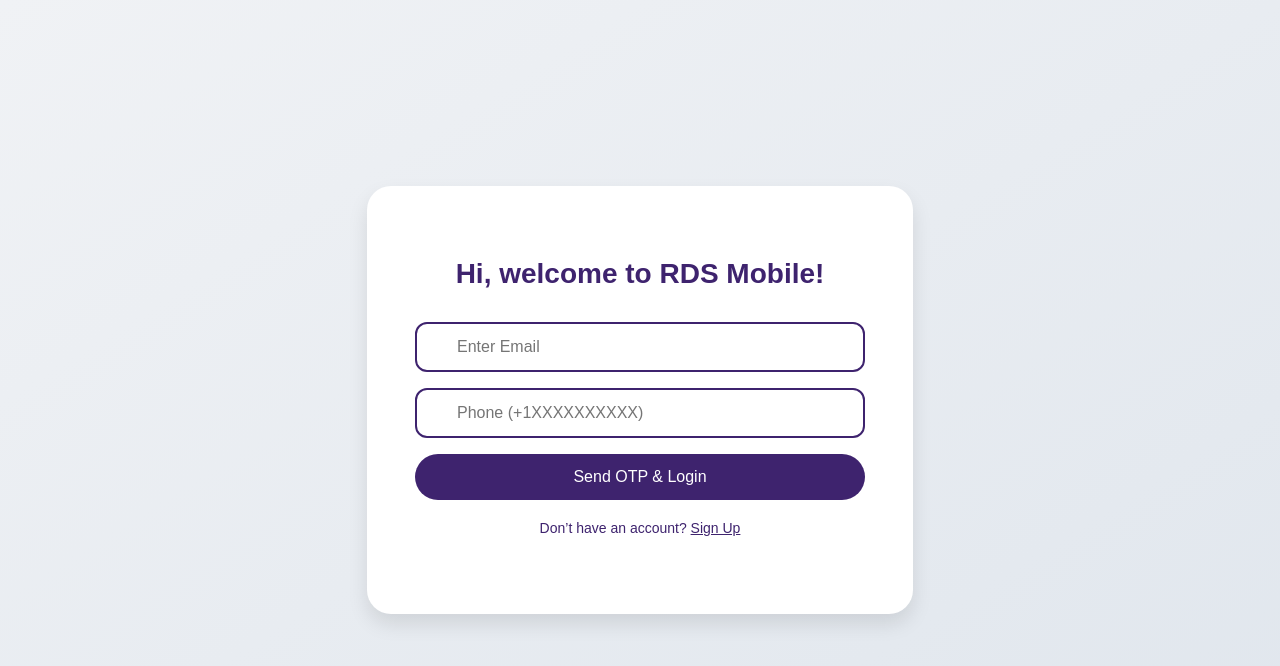
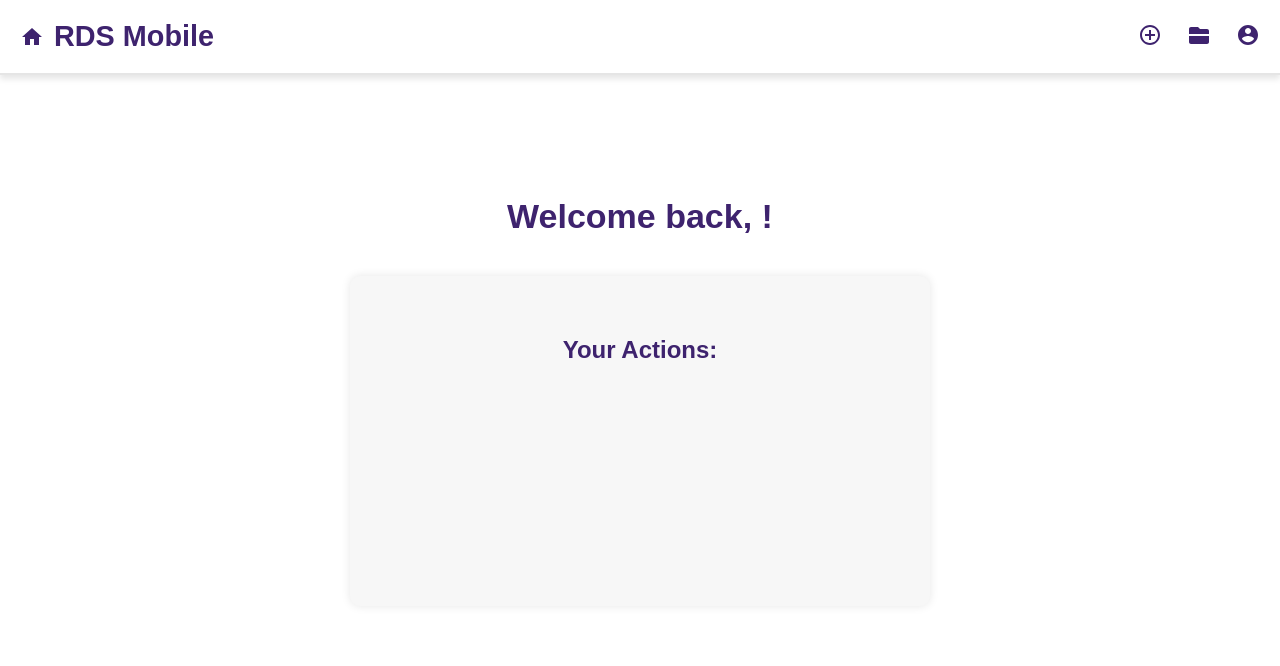
Before and after one commit to uw-ssec/respondent-driven-sampling, a React (Vite) app in the folder client/: page /dashboard in a window 1280 px wide. Before the commit this address led to /login. Shown: the top 666 px of the page. Built offline with nearby package versions, Linux system fonts and the light colour scheme.

Commit message:
feat: Implemented handling of JWTs on a subset of current pages.

```diff
--- a/client/src/App.tsx
+++ b/client/src/App.tsx
@@ -20,20 +20,20 @@ import ViewProfile from '@/pages/Profile/ViewProfile';
 import ApplyReferral from '@/pages/QRCodeScan&Referral/ApplyReferral';
 import Signup from '@/pages/Signup/Signup';
 import SurveyEntryDashboard from '@/pages/SurveyEntryDashboard/SurveyEntryDashboard';
+import { deleteToken, hasToken } from './utils/tokenHandling';
 
 function App() {
 	const [isLoggedIn, setIsLoggedIn] = useState<boolean>(
-		localStorage.getItem('isLoggedIn') === 'true'
+		hasToken()
 	);
 
 	const handleLogin = () => {
 		setIsLoggedIn(true);
-		localStorage.setItem('isLoggedIn', 'true');
 	};
 
 	const handleLogout = () => {
 		setIsLoggedIn(false);
-		localStorage.clear();
+		deleteToken()
 	};
 
 	return (
--- a/client/src/pages/AdminDashboard/StaffDashboard.tsx
+++ b/client/src/pages/AdminDashboard/StaffDashboard.tsx
@@ -10,6 +10,7 @@ import trash from '@/assets/trash.png';
 
 import { LogoutProps } from '@/types/AuthProps';
 import Header from '@/pages/Header/Header';
+import { getToken } from '@/utils/tokenHandling';
 
 // Description: Dashboard for administrators to view, approve/reject, search, and sort application users.
 
@@ -40,7 +41,16 @@ export default function StaffDashboard({ onLogout }: LogoutProps) {
 	useEffect(() => {
 		async function fetchUsers() {
 			try {
-				const res = await fetch('/api/auth/users');
+				const token = getToken();
+				const res = await fetch('/api/auth/users', {
+					headers: { 'Authorization': `Bearer ${token}`}
+				});
+				if (!res.ok) {
+					// Error fetching user data, possibly user does not have permission
+					// to get requested data or token has expired.
+					console.error(res);
+					return;
+				}
 				const data = await res.json();
 				const formatted = data.map(
 					(user: {
@@ -79,9 +89,10 @@ export default function StaffDashboard({ onLogout }: LogoutProps) {
 	// Handles the approval/rejection of new accounts
 	const handleApproval = async (id: string, status: string) => {
 		try {
+			const token = getToken();
 			const res = await fetch(`/api/auth/users/${id}/approve`, {
 				method: 'PUT',
-				headers: { 'Content-Type': 'application/json' },
+				headers: { 'Content-Type': 'application/json', 'Authorization': `Bearer ${token}` },
 				body: JSON.stringify({ status })
 			});
 			if (res.ok) {
@@ -92,6 +103,11 @@ export default function StaffDashboard({ onLogout }: LogoutProps) {
 							: staffMem
 					)
 				);
+			} else {
+				// Error approving account, possibly user does not have permission
+				// to get requested data or token has expired.
+				console.error(res);
+				return;
 			}
 		} catch (err) {
 			console.error(`Error updating status to ${status}:`, err);
--- a/client/src/pages/LandingPage/LandingPage.tsx
+++ b/client/src/pages/LandingPage/LandingPage.tsx
@@ -6,6 +6,7 @@ import '@/styles/LandingPage.css';
 
 import { LogoutProps } from '@/types/AuthProps';
 import Header from '@/pages/Header/Header';
+import { getFirstName, getRole } from '@/utils/tokenHandling';
 
 // Description: landing page shown after user logs in
 
@@ -16,8 +17,8 @@ export default function LandingPage({ onLogout }: LogoutProps) {
 
 	// useEffect to retrieve firstName and role from localStorage
 	useEffect(() => {
-		const storedFirstName = localStorage.getItem('firstName');
-		const storedRole = localStorage.getItem('role');
+		const storedFirstName = getFirstName();
+		const storedRole = getRole();
 
 		if (storedFirstName) {
 			setFirstName(storedFirstName);
@@ -31,7 +32,6 @@ export default function LandingPage({ onLogout }: LogoutProps) {
 	// Function to handle logout
 	const handleLogout = () => {
 		onLogout();
-		localStorage.removeItem('role');
 		navigate('/login');
 	};
 
--- a/client/src/pages/Login/Login.tsx
+++ b/client/src/pages/Login/Login.tsx
@@ -6,6 +6,7 @@ import '@/styles/login.css';
 import { useNavigate } from 'react-router-dom';
 
 import { LoginProps } from '../../types/AuthProps';
+import { saveToken } from '@/utils/tokenHandling';
 
 //Description: Login using email or phone number and OTP verification
 export default function Login({ onLogin }: LoginProps) {
@@ -84,10 +85,7 @@ export default function Login({ onLogin }: LoginProps) {
 			if (res.ok) {
 				// Successful login and store user data
 				onLogin();
-				localStorage.setItem('isLoggedIn', 'true');
-				localStorage.setItem('firstName', data.firstName);
-				localStorage.setItem('role', data.role);
-				localStorage.setItem('employeeId', data.employeeId);
+				saveToken(data.token);
 				navigate(data.redirectTo);
 			} else {
 				setErrorMessage(data.message);
--- a/client/src/pages/Signup/Signup.tsx
+++ b/client/src/pages/Signup/Signup.tsx
@@ -3,6 +3,7 @@ import { useEffect, useState } from 'react';
 import '@/styles/signup.css';
 
 import { useNavigate } from 'react-router-dom';
+import { saveToken } from '@/utils/tokenHandling';
 
 export default function Signup() {
 	const navigate = useNavigate();
@@ -72,9 +73,7 @@ export default function Signup() {
 			});
 			const data = await res.json();
 			if (res.ok) {
-				localStorage.setItem('firstName', data.firstName);
-				localStorage.setItem('role', data.role);
-				localStorage.setItem('employeeId', data.employeeId);
+				saveToken(data.token);
 				navigate(data.redirectTo);
 			} else {
 				setErrorMessage(data.message);
```
